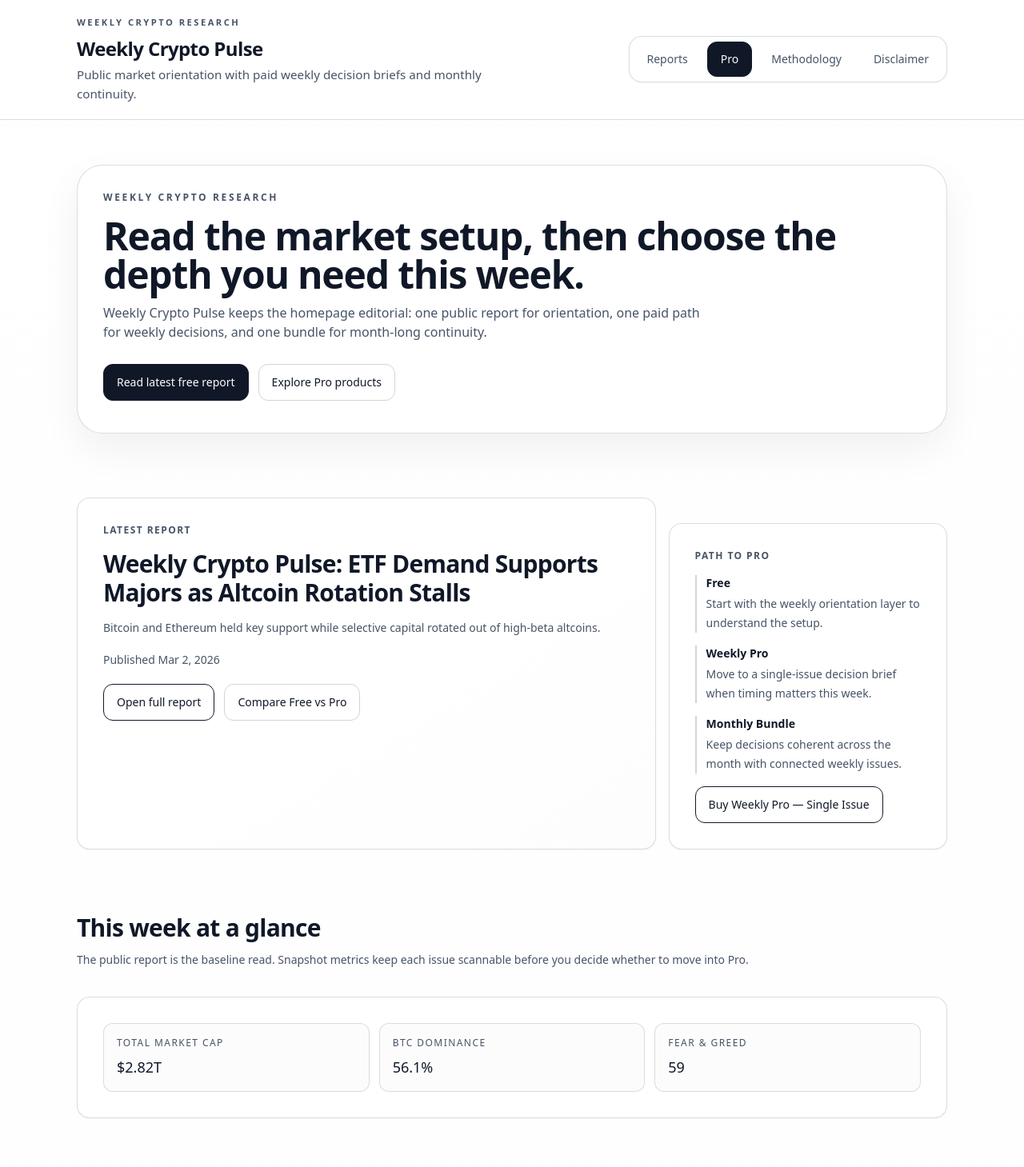
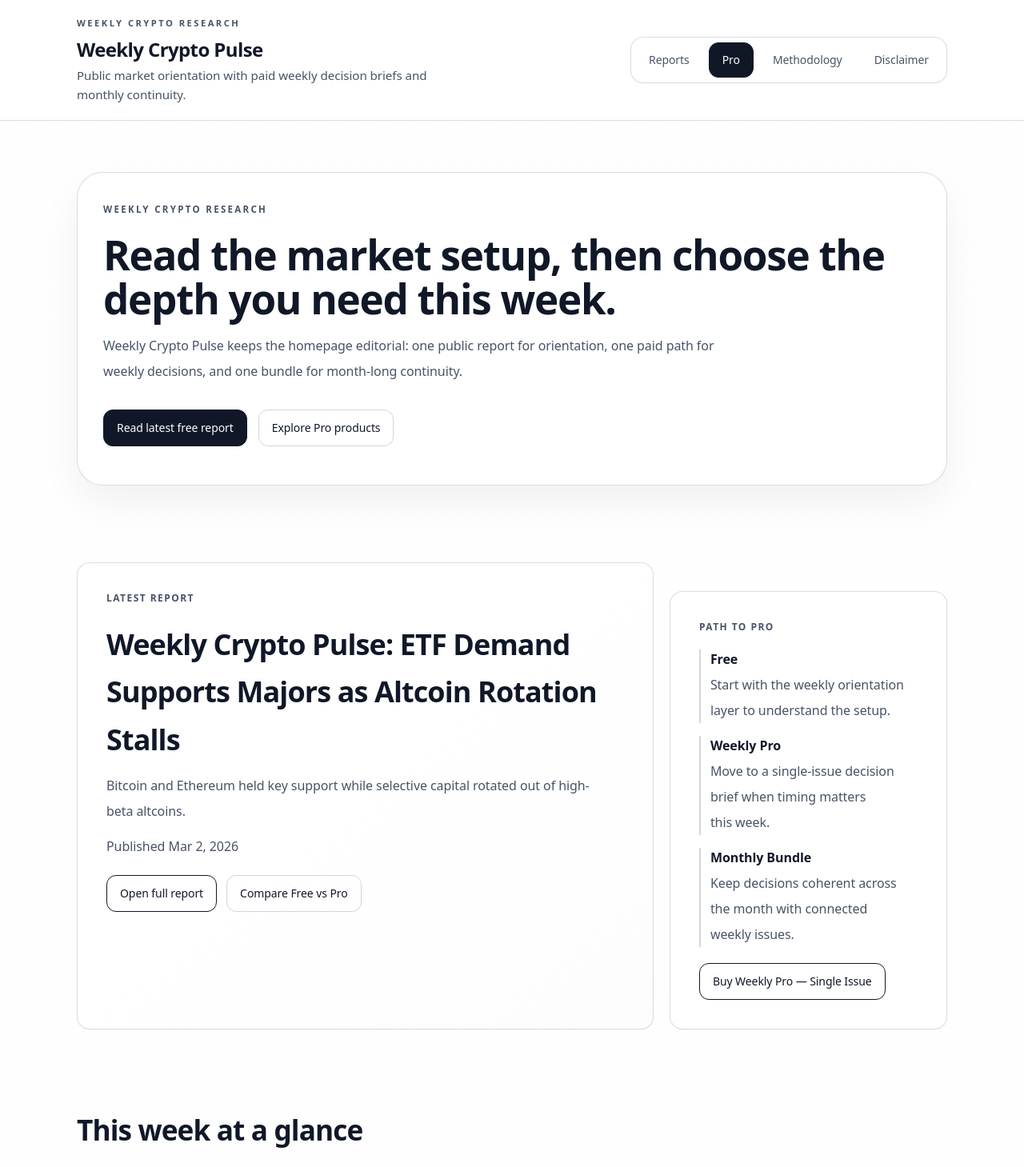
Before and after one commit to castanhf/Weekly-Crypto-Pulse, a Next.js app: page / in a window 1280 px wide. Shown: the top 1459 px of the page at 80% size. Built offline with nearby package versions, Linux system fonts and the light colour scheme; no server answers.

Commit message:
Refine typography scale and spacing rhythm across core pages

```diff
--- a/app/disclaimer/page.tsx
+++ b/app/disclaimer/page.tsx
@@ -24,9 +24,9 @@ export default function DisclaimerPage(): JSX.Element {
 
       <PageSection>
         <ContentWidth>
-          <SurfaceCard className="space-y-4">
-            <h2 className="text-xl font-semibold tracking-tight">Important notice</h2>
-            <ul className="space-y-3 text-sm leading-7 text-muted">
+          <SurfaceCard className="space-y-5">
+            <h2 className="text-[1.45rem] font-semibold tracking-tight">Important notice</h2>
+            <ul className="space-y-3.5 text-base leading-8 text-muted">
               {DISCLAIMER_POINTS.map((point) => (
                 <li className="border-l-2 border-line pl-4" key={point}>
                   {point}
--- a/app/globals.css
+++ b/app/globals.css
@@ -11,8 +11,21 @@ html {
 }
 
 body {
-  @apply bg-paper text-ink antialiased;
+  @apply bg-paper text-base text-ink antialiased;
+  line-height: 1.65;
+  letter-spacing: -0.005em;
   background-image: linear-gradient(to bottom, rgba(255, 255, 255, 0.92), rgba(252, 252, 253, 0.98));
+}
+
+h1,
+h2,
+h3,
+h4 {
+  letter-spacing: -0.02em;
+}
+
+p {
+  text-wrap: pretty;
 }
 
 ::selection {
--- a/app/layout.tsx
+++ b/app/layout.tsx
@@ -30,7 +30,7 @@ export default function RootLayout({ children }: RootLayoutProps): JSX.Element {
         <div className="flex min-h-screen flex-col">
           <AnalyticsProvider />
           <Header />
-          <main className={`${pageContainerClassName} flex-1 py-8 sm:py-12 lg:py-14`}>{children}</main>
+          <main className={`${pageContainerClassName} flex-1 py-10 sm:py-14 lg:py-16`}>{children}</main>
           <Footer />
         </div>
       </body>
--- a/app/methodology/page.tsx
+++ b/app/methodology/page.tsx
@@ -49,11 +49,11 @@ export default function MethodologyPage(): JSX.Element {
         title="A consistent framework for reading each week."
       />
 
-      <PageSection className="grid gap-4 lg:grid-cols-2 lg:gap-6">
+      <PageSection className="grid gap-5 lg:grid-cols-2 lg:gap-7">
         {METHODOLOGY_SECTIONS.map((section) => (
-          <SurfaceCard className="space-y-4" key={section.title}>
-            <h2 className="text-xl font-semibold tracking-tight">{section.title}</h2>
-            <ul className="space-y-3 text-sm leading-7 text-muted">
+          <SurfaceCard className="space-y-5" key={section.title}>
+            <h2 className="text-[1.45rem] font-semibold tracking-tight">{section.title}</h2>
+            <ul className="space-y-3.5 text-base leading-8 text-muted">
               {section.points.map((point) => (
                 <li className="border-l-2 border-line pl-4" key={point}>
                   {point}
--- a/app/page.tsx
+++ b/app/page.tsx
@@ -75,21 +75,21 @@ export default function HomePage(): JSX.Element {
             </Link>
           </>
         }
-        className="rounded-[2rem] border border-line/80 bg-white px-5 py-6 shadow-[0_20px_50px_rgba(16,24,40,0.06)] sm:px-8 sm:py-8"
+        className="rounded-[2rem] border border-line/80 bg-white px-5 py-7 shadow-[0_20px_50px_rgba(16,24,40,0.06)] sm:px-8 sm:py-9"
         description="Weekly Crypto Pulse keeps the homepage editorial: one public report for orientation, one paid path for weekly decisions, and one bundle for month-long continuity."
         eyebrow="Weekly crypto research"
         title="Read the market setup, then choose the depth you need this week."
       />
 
-      <PageSection aria-labelledby="focus-heading" className="grid gap-4 lg:grid-cols-[minmax(0,1.35fr)_minmax(0,0.65fr)] lg:items-stretch">
-        <SurfaceCard className="space-y-4 bg-gradient-to-br from-white via-white to-paper/70">
+      <PageSection aria-labelledby="focus-heading" className="grid gap-5 lg:grid-cols-[minmax(0,1.35fr)_minmax(0,0.65fr)] lg:items-stretch">
+        <SurfaceCard className="space-y-5 bg-gradient-to-br from-white via-white to-paper/70">
           <p className="text-xs font-semibold uppercase tracking-[0.12em] text-muted">Latest report</p>
           <div className="space-y-3">
-            <h2 className="text-2xl font-semibold tracking-tight sm:text-3xl" id="focus-heading">
+            <h2 className="text-[1.75rem] font-semibold tracking-tight sm:text-[2.25rem]" id="focus-heading">
               {latestReport.metadata.title}
             </h2>
-            <p className="text-sm leading-7 text-muted">{latestReport.metadata.summary}</p>
-            <p className="text-sm leading-7 text-muted">Published {formatIsoDate(latestReport.metadata.publishedAt)}</p>
+            <p className="text-base leading-8 text-muted">{latestReport.metadata.summary}</p>
+            <p className="text-base leading-8 text-muted">Published {formatIsoDate(latestReport.metadata.publishedAt)}</p>
           </div>
           <div className="flex flex-col gap-3 sm:flex-row sm:flex-wrap">
             <Link className="inline-flex min-h-11 items-center justify-center rounded-xl border border-ink px-4 py-3 text-sm font-medium transition hover:bg-ink hover:text-paper" href={latestReportHref}>
@@ -101,13 +101,13 @@ export default function HomePage(): JSX.Element {
           </div>
         </SurfaceCard>
 
-        <SurfaceCard className="space-y-4 border-ink/10 bg-paper/70">
+        <SurfaceCard className="space-y-5 border-ink/10 bg-paper/70">
           <p className="text-xs font-semibold uppercase tracking-[0.12em] text-muted">Path to Pro</p>
           <div className="space-y-4">
             {EDITORIAL_PATH.map((step) => (
               <div className="space-y-1 border-l-2 border-line pl-3" key={step.label}>
-                <p className="text-sm font-semibold text-ink">{step.label}</p>
-                <p className="text-sm leading-6 text-muted">{step.description}</p>
+                <p className="text-base font-semibold text-ink">{step.label}</p>
+                <p className="text-base leading-8 text-muted">{step.description}</p>
               </div>
             ))}
           </div>
@@ -125,15 +125,15 @@ export default function HomePage(): JSX.Element {
           <dl className="grid gap-3 sm:grid-cols-3">
             <div className="rounded-xl border border-line/80 bg-paper px-4 py-4">
               <dt className="text-xs uppercase tracking-[0.12em] text-muted">Total market cap</dt>
-              <dd className="mt-2 text-lg font-medium">{formatCompactUsd(latestReport.marketSnapshot.totalMarketCapUsd)}</dd>
+              <dd className="mt-2 text-xl font-medium">{formatCompactUsd(latestReport.marketSnapshot.totalMarketCapUsd)}</dd>
             </div>
             <div className="rounded-xl border border-line/80 bg-paper px-4 py-4">
               <dt className="text-xs uppercase tracking-[0.12em] text-muted">BTC dominance</dt>
-              <dd className="mt-2 text-lg font-medium">{formatPercent(latestReport.marketSnapshot.btcDominancePct)}</dd>
+              <dd className="mt-2 text-xl font-medium">{formatPercent(latestReport.marketSnapshot.btcDominancePct)}</dd>
             </div>
             <div className="rounded-xl border border-line/80 bg-paper px-4 py-4">
               <dt className="text-xs uppercase tracking-[0.12em] text-muted">Fear &amp; greed</dt>
-              <dd className="mt-2 text-lg font-medium">{latestReport.marketSnapshot.fearGreedIndex}</dd>
+              <dd className="mt-2 text-xl font-medium">{latestReport.marketSnapshot.fearGreedIndex}</dd>
             </div>
           </dl>
         </SurfaceCard>
@@ -160,8 +160,8 @@ export default function HomePage(): JSX.Element {
               return (
                 <article className={`space-y-3 rounded-xl border px-5 py-5 ${toneClassName}`} key={tier.id}>
                   <p className={`text-xs font-semibold uppercase tracking-[0.12em] ${mutedClassName}`}>{tier.editorialRole}</p>
-                  <h3 className="text-base font-semibold tracking-tight">{tier.name}</h3>
-                  <p className={`text-sm leading-7 ${mutedClassName}`}>{tier.targetReaderNeed}</p>
+                  <h3 className="text-lg font-semibold tracking-tight">{tier.name}</h3>
+                  <p className={`text-base leading-8 ${mutedClassName}`}>{tier.targetReaderNeed}</p>
                 </article>
               );
             })}
@@ -183,7 +183,7 @@ export default function HomePage(): JSX.Element {
           title="What we measure each week"
         />
         <SurfaceCard>
-          <ul className="space-y-4 text-sm leading-7 text-ink">
+          <ul className="space-y-4 text-base leading-8 text-ink">
             {METRICS.map((metric) => (
               <li className="border-l-2 border-line pl-4" key={metric}>
                 {metric}
--- a/components/layout/page-shell.tsx
+++ b/components/layout/page-shell.tsx
@@ -67,12 +67,12 @@ export function PageContainer({ as: Component = 'div', children, className }: Pa
 }
 
 export function PageShell({ children, className }: PageShellProps): JSX.Element {
-  return <div className={mergeClasses('space-y-12 sm:space-y-16 lg:space-y-20', className)}>{children}</div>;
+  return <div className={mergeClasses('space-y-14 sm:space-y-20 lg:space-y-24', className)}>{children}</div>;
 }
 
 export function PageSection({ id, children, className, ...restProps }: PageSectionProps): JSX.Element {
   return (
-    <section {...restProps} className={mergeClasses('space-y-5 sm:space-y-8', className)} id={id}>
+    <section {...restProps} className={mergeClasses('space-y-6 sm:space-y-9', className)} id={id}>
       {children}
     </section>
   );
@@ -84,27 +84,27 @@ export function ContentWidth({ children, className, size = 'content' }: ContentW
 
 export function PageHeader({ eyebrow, title, description, actions, className, titleClassName }: PageHeaderProps): JSX.Element {
   return (
-    <header className={mergeClasses('space-y-5 border-b border-line/80 pb-7 sm:space-y-7 sm:pb-10', className)}>
-      <ContentWidth className="space-y-4" size="feature">
-        {eyebrow ? <p className="text-xs font-semibold uppercase tracking-[0.22em] text-muted">{eyebrow}</p> : null}
-        <div className="space-y-3">
-          <h1 className={mergeClasses('text-3xl font-semibold tracking-tight sm:text-5xl', titleClassName)}>{title}</h1>
-          {description ? <p className="max-w-3xl text-sm leading-7 text-muted sm:text-base">{description}</p> : null}
+    <header className={mergeClasses('space-y-6 border-b border-line/80 pb-8 sm:space-y-8 sm:pb-12', className)}>
+      <ContentWidth className="space-y-5" size="feature">
+        {eyebrow ? <p className="text-[0.72rem] font-semibold uppercase tracking-[0.2em] text-muted">{eyebrow}</p> : null}
+        <div className="space-y-4">
+          <h1 className={mergeClasses('text-[2rem] font-semibold tracking-tight sm:text-[3.2rem] sm:leading-[1.06]', titleClassName)}>{title}</h1>
+          {description ? <p className="max-w-3xl text-base leading-8 text-muted">{description}</p> : null}
         </div>
       </ContentWidth>
-      {actions ? <div className="flex flex-col gap-3 sm:flex-row sm:flex-wrap">{actions}</div> : null}
+      {actions ? <div className="flex flex-col gap-3.5 sm:flex-row sm:flex-wrap">{actions}</div> : null}
     </header>
   );
 }
 
 export function SectionIntro({ id, title, description, action, className }: SectionIntroProps): JSX.Element {
   return (
-    <div className={mergeClasses('flex flex-col gap-3 sm:flex-row sm:items-end sm:justify-between', className)}>
-      <ContentWidth className="space-y-2" size="feature">
-        <h2 className="text-2xl font-semibold tracking-tight sm:text-3xl" id={id}>
+    <div className={mergeClasses('flex flex-col gap-4 sm:flex-row sm:items-end sm:justify-between', className)}>
+      <ContentWidth className="space-y-2.5" size="feature">
+        <h2 className="text-[1.7rem] font-semibold tracking-tight sm:text-[2.2rem]" id={id}>
           {title}
         </h2>
-        {description ? <p className="text-sm leading-7 text-muted">{description}</p> : null}
+        {description ? <p className="text-base leading-8 text-muted">{description}</p> : null}
       </ContentWidth>
       {action ? <div className="shrink-0">{action}</div> : null}
     </div>
@@ -116,7 +116,7 @@ export function SurfaceCard({ children, className, ...restProps }: SurfaceCardPr
     <div
       {...restProps}
       className={mergeClasses(
-        'rounded-2xl border border-line/80 bg-white p-5 shadow-[0_1px_2px_rgba(16,24,40,0.04)] sm:p-8',
+        'rounded-2xl border border-line/80 bg-white p-5 shadow-[0_1px_2px_rgba(16,24,40,0.04)] sm:p-8 lg:p-9',
         className
       )}
     >
```
Also changed, not shown: app/pro/page.tsx (+29 -29 lines), app/reports/[slug]/page.tsx (+9 -9 lines), app/reports/page.tsx (+6 -6 lines).
